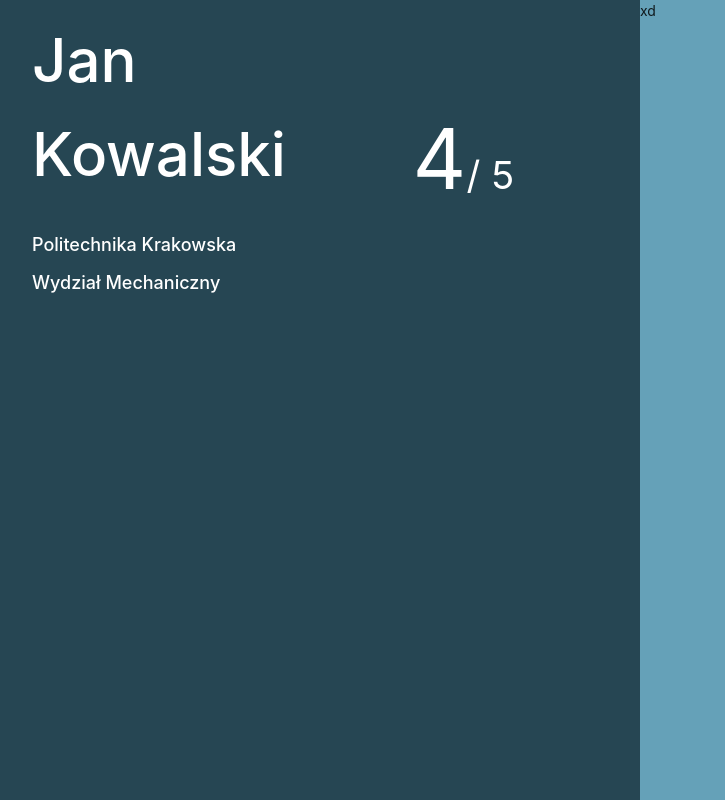
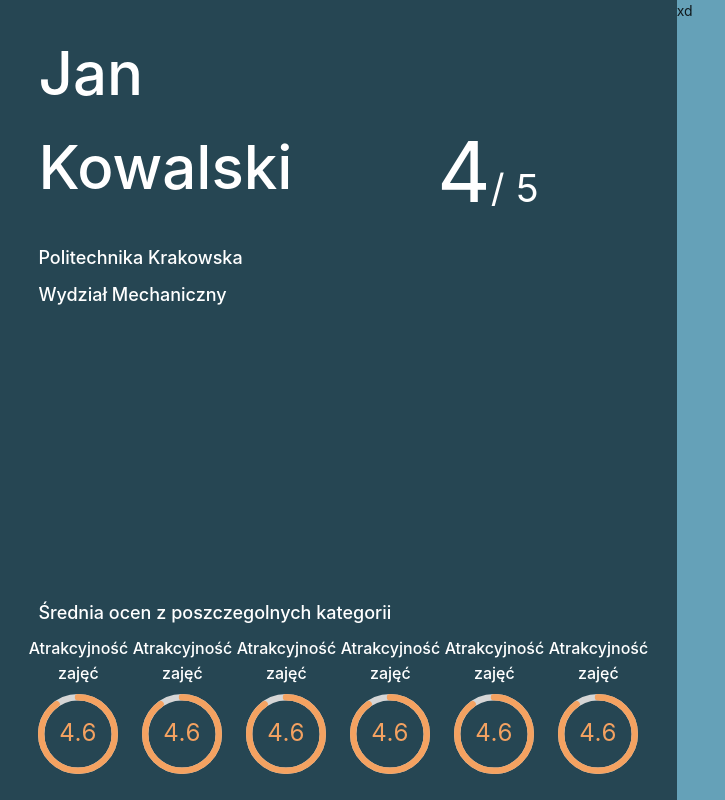
Before and after one commit to bartq98/mojProfesor, a React (Create React App) app in the folder frontend/: page /profesor/1 in a window 1280 px wide. Shown: the whole page, without its empty margins (0-725 px from the left). Built offline with nearby package versions, Linux system fonts and the light colour scheme.

Commit message:
Profesor amrks beta

```diff
--- a/frontend/src/components/ProfesorDetails/DetailsSection.tsx
+++ b/frontend/src/components/ProfesorDetails/DetailsSection.tsx
@@ -1,13 +1,23 @@
 import React from 'react';
 import styled from 'styled-components';
-import { COLOURS } from 'utils/constants';
+import { COLOURS, MOCK } from 'utils/constants';
+import { Space } from 'antd';
+import { Text, Mark } from 'components/common';
 import DetailsTitle from './DetailsTitle';
+
+const { Title } = Text;
+const { MarkRingCard } = Mark;
 
 const Container = styled.div`
     flex-basis: 50%;
     background-color: ${COLOURS.dark};
     display: flex;
     flex-direction: column;
+    padding: 2% 3% 2% 3%;
+    justify-content: space-between;
+    .ant-space {
+        justify-content: space-between;
+    }
 `;
 
 const DetailsSection = () => (
@@ -20,6 +30,14 @@ const DetailsSection = () => (
                 university: 'Politechnika Krakowska',
             }}
         />
+        <div>
+            <Title level={3}>Średnia ocen z poszczegolnych kategorii</Title>
+            <Space size="large" direction="horizontal">
+                {MOCK.mark.map(({ mark, title }) => (
+                    <MarkRingCard mark={mark} title={title} />
+                ))}
+            </Space>
+        </div>
     </Container>
 );
 
--- a/frontend/src/components/ProfesorDetails/DetailsTitle.tsx
+++ b/frontend/src/components/ProfesorDetails/DetailsTitle.tsx
@@ -7,7 +7,7 @@ type Props = {
     mark: number;
 };
 
-const { MarkNuber } = Mark;
+const { MarkNumber } = Mark;
 const { Title } = Text;
 
 const Contaier = styled.div`
@@ -15,7 +15,6 @@ const Contaier = styled.div`
     flex-direction: row;
     flex-wrap: wrap;
     flex-wrap: wrap;
-    padding: 2% 5% 2% 5%;
 `;
 
 const Section = styled.div<any>`
@@ -34,7 +33,7 @@ const DetailsTitle: React.FC<Props> = ({ user, mark }: Props) => (
             <Title level={3}>Wydział Mechaniczny</Title>
         </Section>
         <Section align="center">
-            <MarkNuber mark={mark} />
+            <MarkNumber mark={mark} />
         </Section>
     </Contaier>
 );
--- /dev/null
+++ b/frontend/src/components/common/Mark/MarkRingCard.tsx
@@ -0,0 +1,31 @@
+import React from 'react';
+import styled from 'styled-components';
+import MarkRing from './MarkRing';
+
+type Props = {
+    mark: number;
+    title: string;
+};
+
+const Container = styled.div`
+    display: flex;
+    flex-direction: column;
+    justify-content: center;
+    align-items: center;
+    width: 80px;
+
+    h2 {
+        color: white;
+        text-align: center;
+        font-size: 16px;
+    }
+`;
+
+const MarkRingCard: React.FC<Props> = ({ mark, title }: Props) => (
+    <Container className="mark-ring-card">
+        <h2>{title}</h2>
+        <MarkRing mark={mark} />
+    </Container>
+);
+
+export default MarkRingCard;
--- a/frontend/src/components/common/Mark/index.ts
+++ b/frontend/src/components/common/Mark/index.ts
@@ -1,6 +1,7 @@
 import MarkRing from './MarkRing';
-import MarkNuber from './MarkNuber';
+import MarkRingCard from './MarkRingCard';
+import MarkNumber from './MarkNumber';
 
-export { MarkRing, MarkNuber };
+export { MarkRing, MarkNumber, MarkRingCard };
 
 export default MarkRing;
--- a/frontend/src/utils/constants/index.ts
+++ b/frontend/src/utils/constants/index.ts
@@ -1,4 +1,5 @@
 import * as DEFAULT_TYPES from './defaultTypes';
 import COLOURS from './colours.json';
+import MOCK from './mock.json';
 
-export { DEFAULT_TYPES, COLOURS };
+export { DEFAULT_TYPES, COLOURS, MOCK };
--- /dev/null
+++ b/frontend/src/utils/constants/mock.json
@@ -0,0 +1,28 @@
+{
+  "mark": [
+    {
+      "mark": 4.6,
+      "title": "Atrakcyjność zajęć"
+    },
+    {
+      "mark": 4.6,
+      "title": "Atrakcyjność zajęć"
+    },
+    {
+      "mark": 4.6,
+      "title": "Atrakcyjność zajęć"
+    },
+    {
+      "mark": 4.6,
+      "title": "Atrakcyjność zajęć"
+    },
+    {
+      "mark": 4.6,
+      "title": "Atrakcyjność zajęć"
+    },
+    {
+      "mark": 4.6,
+      "title": "Atrakcyjność zajęć"
+    }
+  ]
+}
```
Also changed, not shown: frontend/src/components/common/Mark/MarkNumber.tsx (renamed from frontend/src/components/common/Mark/MarkNuber.tsx).
